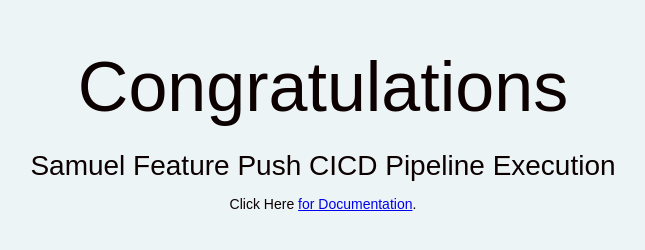
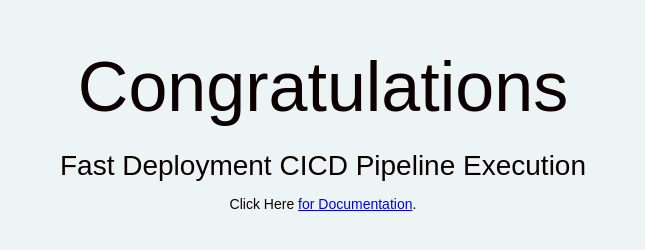
Before and after one commit to strategypk/dec12, a plain HTML site: page index.html in a window 1280 px wide. Shown: the whole page, without its empty margins (317-962 px from the left). Drawn offline with Linux system fonts and the light colour scheme.

Commit message:
testpush

```diff
--- a/index.html
+++ b/index.html
@@ -27,7 +27,7 @@
 <body>
   <div align="center">
     <h1>Congratulations</h1>
-    <h2> Samuel Feature Push CICD Pipeline Execution </h2>
+    <h2> Fast Deployment CICD Pipeline Execution </h2>
     <p> Click Here <a href="http://aws.amazon.com/documentation/codedeploy"> for Documentation</a>.</p>
   </div>
 </body>
```
